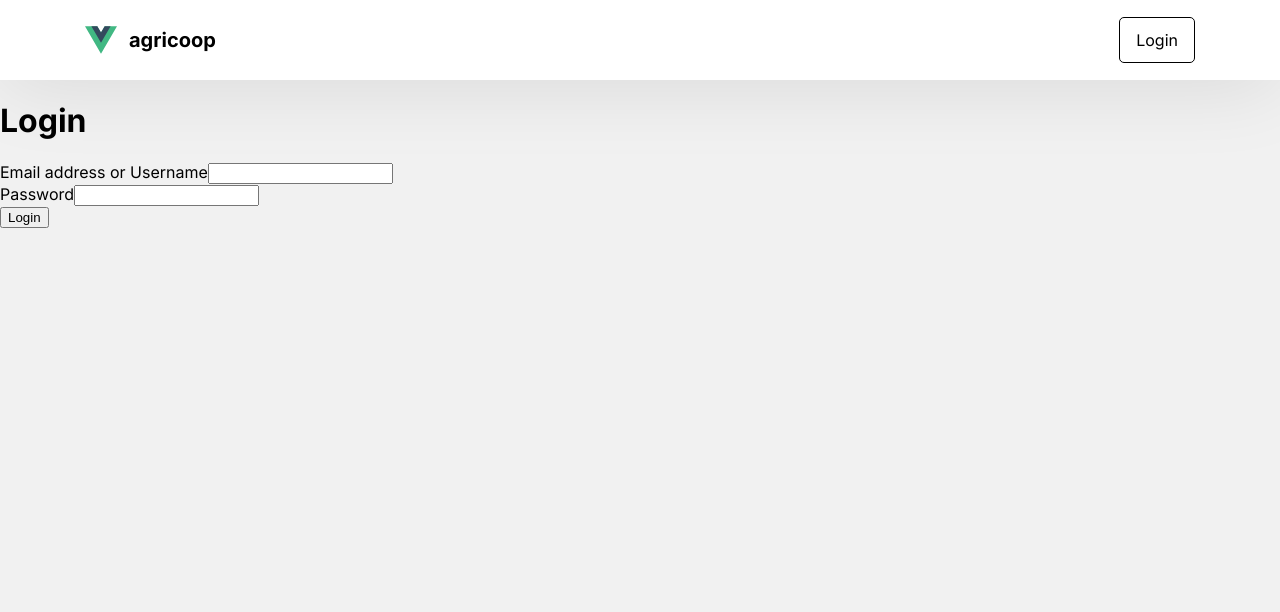
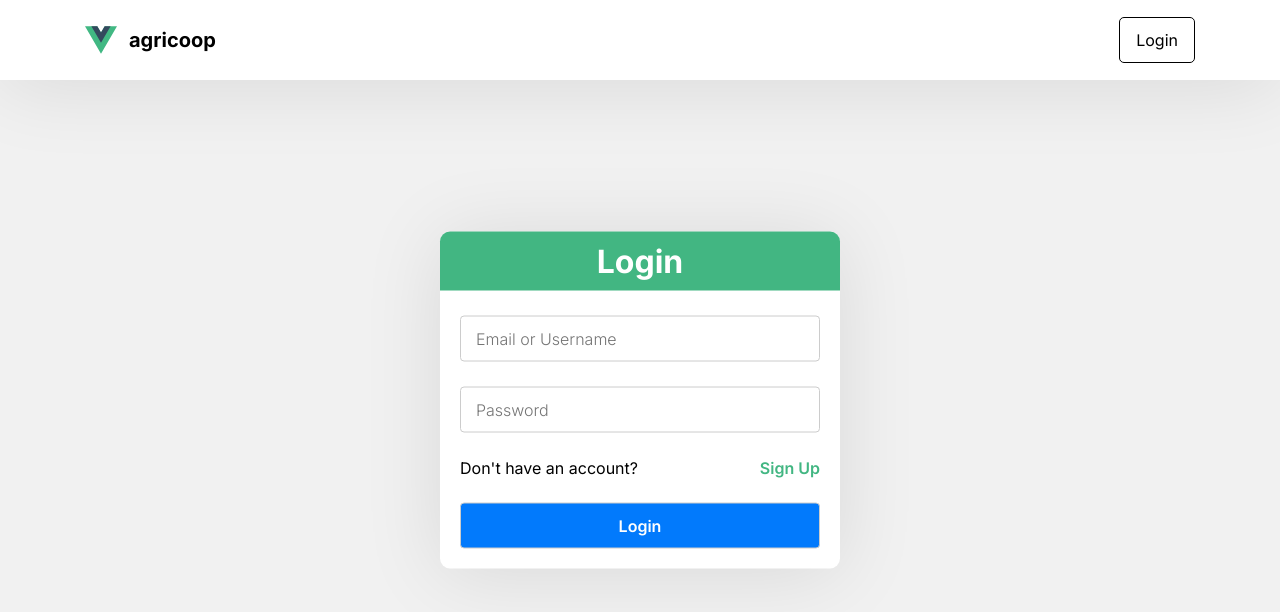
Before and after one commit to andreasrous/agri-coop, a Vue app in the folder frontend/: page /login in a window 1280 px wide. Shown: the top 612 px of the page. Built offline with nearby package versions, Linux system fonts and the light colour scheme; no server answers.

Commit message:
improved login page

```diff
--- a/frontend/src/views/LoginView.vue
+++ b/frontend/src/views/LoginView.vue
@@ -55,17 +55,13 @@ onBeforeMount(() => {
 </script>
 
 <template>
-  <div class="bg-body-tertiary">
-    <div class="container">
-      <div class="row py-4 px-3">
-        <div class="col-4">
-          <div class="mb-4">
-            <h1 class="fs-3">Login</h1>
-          </div>
+  <div class="signin">
+    <h1>Login</h1>
+    <div class="content">
       <div class="spinner-border" role="status" v-if="loading">
         <span class="visually-hidden">Loading...</span>
       </div>
-          <form v-else>
+      <form class="form" v-else>
         <div class="mb-2" v-if="authenticationFailed">
           <!--
               @EXERCISE: Be more specific.
@@ -76,21 +72,120 @@ onBeforeMount(() => {
             Authentication failed!
           </div>
         </div>
-            <div class="mb-2">
-              <label for="usernameFormControl" class="form-label mb-1">Email address or Username</label>
-              <input v-model="credentials.username" type="text" class="form-control" id="usernameFormControl" />
+        <div class="inputBox">
+          <input v-model="credentials.username" type="text" placeholder="Email or Username" required>
         </div>
-            <div class="mb-2">
-              <label for="passwordFormControl" class="form-label mb-1">Password</label>
-              <input v-model="credentials.password" type="password" class="form-control" id="passwordFormControl" />
+        <div class="inputBox">
+          <input v-model="credentials.password" type="password" placeholder="Password" required>
         </div>
-            <button @click="onFormSubmit" type="submit" class="btn btn-primary">
-              Login
-              <span class="fst-italic" v-if="credentials.username">as {{ credentials.username }}</span>
-            </button>
+        <div class="links">
+          <span>Don't have an account?</span> <router-link to="/signup">Sign Up</router-link>
+        </div>
+        <div class="inputBox">
+          <input @click="onFormSubmit" type="submit" value="Login">
+        </div>
       </form>
     </div>
   </div>
-    </div>
-  </div>
 </template>
+
+<style scoped>
+* {
+  padding: 0;
+  margin: 0;
+  box-sizing: border-box;
+  font-family: 'Inter', sans-serif;
+}
+
+.signin {
+  position: absolute;
+  transform: translate(-50%, -50%);
+  top: 50%;
+  left: 50%;
+  width: 400px;
+  border-radius: 10px;
+  background: #fff;
+  box-shadow: 0 5px 80px rgba(0, 0, 0, 0.1);
+}
+
+.signin h1 {
+  padding: 10px;
+  color: #fff;
+  background: #42b682;
+  text-align: center;
+  border-top-left-radius: 10px;
+  border-top-right-radius: 10px;
+}
+
+.signin .content {
+  padding: 20px;
+  position: relative;
+  width: 100%;
+  display: flex;
+  justify-content: center;
+  align-items: center;
+  flex-direction: column;
+  margin-top: 5px;
+  /* gap: 40px; */
+}
+
+.signin .content .form {
+  width: 100%;
+  display: flex;
+  flex-direction: column;
+  gap: 25px;
+}
+
+.signin .content .form .inputBox {
+  position: relative;
+  width: 100%;
+}
+
+.signin .content .form .inputBox input {
+  position: relative;
+  width: 100%;
+  /* background: #eee; */
+  border: none;
+  outline: none;
+  padding: 25px 10px 7.5px;
+  border: 1px solid #ccc;
+  border-radius: 4px;
+  font-weight: 300;
+  font-size: 1em;
+  padding: 12px 15px;
+}
+
+.signin .content .form .links {
+  position: relative;
+  width: 100%;
+  display: flex;
+  justify-content: space-between;
+}
+
+.signin .content .form .links a {
+  color: #42b682;
+  text-decoration: none;
+  font-weight: 600;
+}
+
+.signin .content .form .links a:hover {
+  text-decoration: underline;
+}
+
+.signin .content .form .inputBox input[type="submit"] {
+  background: #027afc;
+  color: #fff;
+  font-weight: 600;
+  font-size: 1rem;
+  cursor: pointer;
+  transition: 0.1s ease-out;
+}
+
+.signin .content .form .inputBox input[type="submit"]:hover {
+  background: rgba(2, 122, 252, 0.9);
+}
+
+.alert-danger {
+  color: #e7195a;
+}
+</style>
```
Lines whose indentation alone changed are shown as unchanged.
